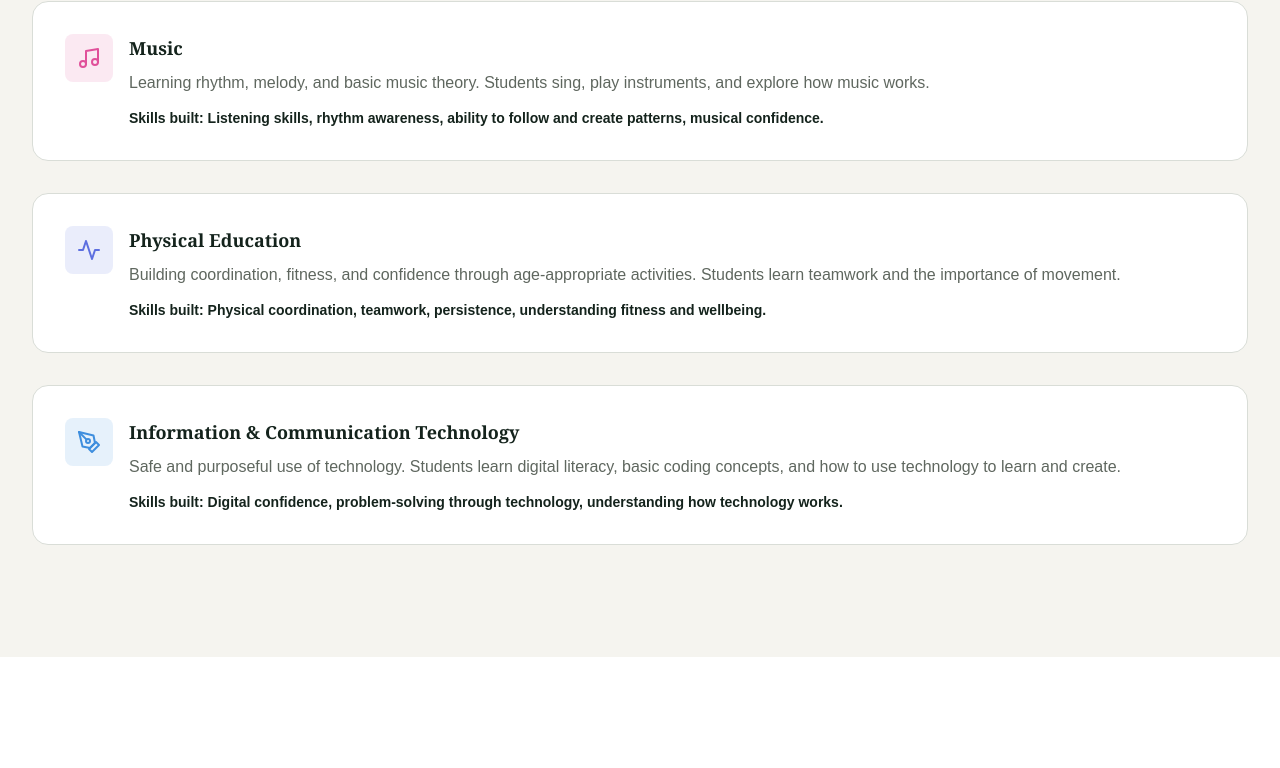
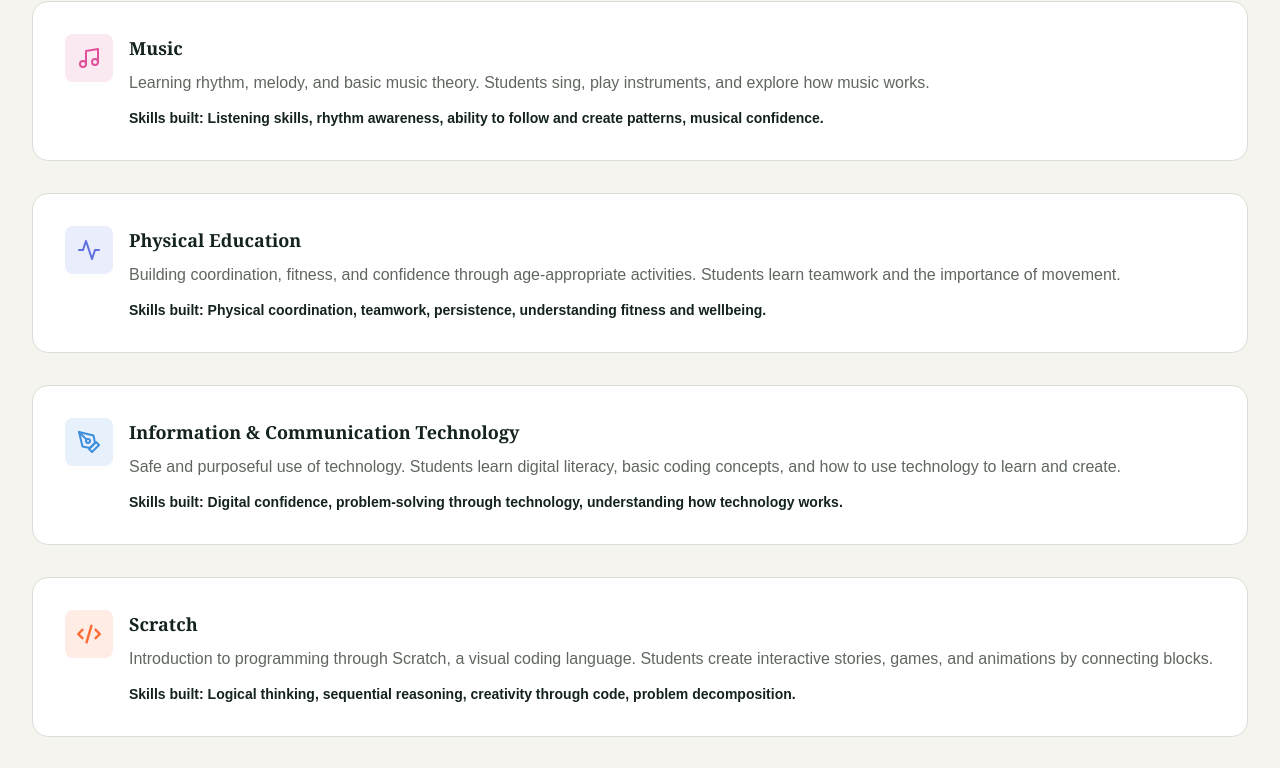
Before and after one commit to NjokuChris/bridgeonlineacademy, a Next.js app: page /programmes in a window 1280 px wide. Shown: the part 2593-3361 px from the top of the page. Built offline with nearby package versions, Linux system fonts and the light colour scheme.

Commit message:
more work

```diff
--- a/src/app/programmes/page.tsx
+++ b/src/app/programmes/page.tsx
@@ -10,6 +10,7 @@ import {
   FaAtom,
   FaDna,
   FaPalette,
+  FaCode,
 } from "react-icons/fa6";
 import {
   FiBookOpen,
@@ -110,6 +111,24 @@ const primarySubjects: Subject[] = [
       "Safe and purposeful use of technology. Students learn digital literacy, basic coding concepts, and how to use technology to learn and create.",
     skills:
       "Digital confidence, problem-solving through technology, understanding how technology works.",
+  },
+  {
+    name: "Scratch",
+    icon: FaCode,
+    color: "#FF6B35",
+    description:
+      "Introduction to programming through Scratch, a visual coding language. Students create interactive stories, games, and animations by connecting blocks.",
+    skills:
+      "Logical thinking, sequential reasoning, creativity through code, problem decomposition.",
+  },
+  {
+    name: "Coding",
+    icon: FaCode,
+    color: "#2563EB",
+    description:
+      "Foundational coding skills using beginner-friendly languages. Students learn programming concepts and build simple applications.",
+    skills:
+      "Programming logic, syntax understanding, debugging skills, computational thinking.",
   },
 ];
 
@@ -222,6 +241,24 @@ const secondarySubjects: Subject[] = [
     skills:
       "Athletic skill development, fitness knowledge, strategic thinking in sport, leadership.",
   },
+  {
+    name: "Scratch",
+    icon: FaCode,
+    color: "#FF6B35",
+    description:
+      "Intermediate programming through Scratch. Students create more complex projects, learn how to organize code, and explore computational concepts.",
+    skills:
+      "Advanced logical thinking, understanding algorithms, project organization, creative problem-solving.",
+  },
+  {
+    name: "Coding",
+    icon: FaCode,
+    color: "#2563EB",
+    description:
+      "Advanced programming in languages like Python or JavaScript. Students build real applications and understand software development principles.",
+    skills:
+      "Programming fluency, debugging complex code, software design thinking, technical problem-solving.",
+  },
 ];
 
 const weeklySchedule = [
@@ -257,7 +294,7 @@ export default function ProgrammesPage() {
             <p className="mt-6 leading-relaxed text-muted">
               Live lessons help younger learners build confidence, strong foundations and dependable learning habits.
             </p>
-            <p className="mt-5 text-sm font-semibold text-ink">9 subjects taught live</p>
+            <p className="mt-5 text-sm font-semibold text-ink">11 subjects taught live</p>
           </article>
           <article className="rounded-2xl border border-border p-8 lg:p-10">
             <p className="text-sm font-bold uppercase tracking-widest text-link">Ages 11–17</p>
@@ -265,7 +302,7 @@ export default function ProgrammesPage() {
             <p className="mt-6 leading-relaxed text-muted">
               Structured, teacher-led learning supports students as subjects become deeper and more specialised.
             </p>
-            <p className="mt-5 text-sm font-semibold text-ink">12 subjects taught live</p>
+            <p className="mt-5 text-sm font-semibold text-ink">14 subjects taught live</p>
           </article>
         </div>
       </section>
@@ -366,6 +403,7 @@ export default function ProgrammesPage() {
           </AnimateIn>
 
           <div className="mt-12 overflow-x-auto lg:mt-16">
+            <AnimateIn>
               <table className="w-full border-collapse">
                 <thead>
                   <tr className="border-b-2 border-border">
@@ -385,8 +423,7 @@ export default function ProgrammesPage() {
                 </thead>
                 <tbody>
                   {weeklySchedule.map((slot, index) => (
-                  <AnimateIn key={slot.day} delay={0.1 + index * 0.06}>
-                    <tr className={index % 2 === 0 ? "bg-white" : "bg-bg"}>
+                    <tr key={slot.day} className={index % 2 === 0 ? "bg-white" : "bg-bg"}>
                       <td className="border-b border-border px-4 py-4 font-semibold text-ink lg:px-6">
                         {slot.day}
                       </td>
@@ -404,10 +441,10 @@ export default function ProgrammesPage() {
                         <span className="inline-block text-sm">{slot.evening}</span>
                       </td>
                     </tr>
-                  </AnimateIn>
                   ))}
                 </tbody>
               </table>
+            </AnimateIn>
           </div>
 
           <AnimateIn delay={0.4}>
```
Lines whose indentation alone changed are shown as unchanged.
